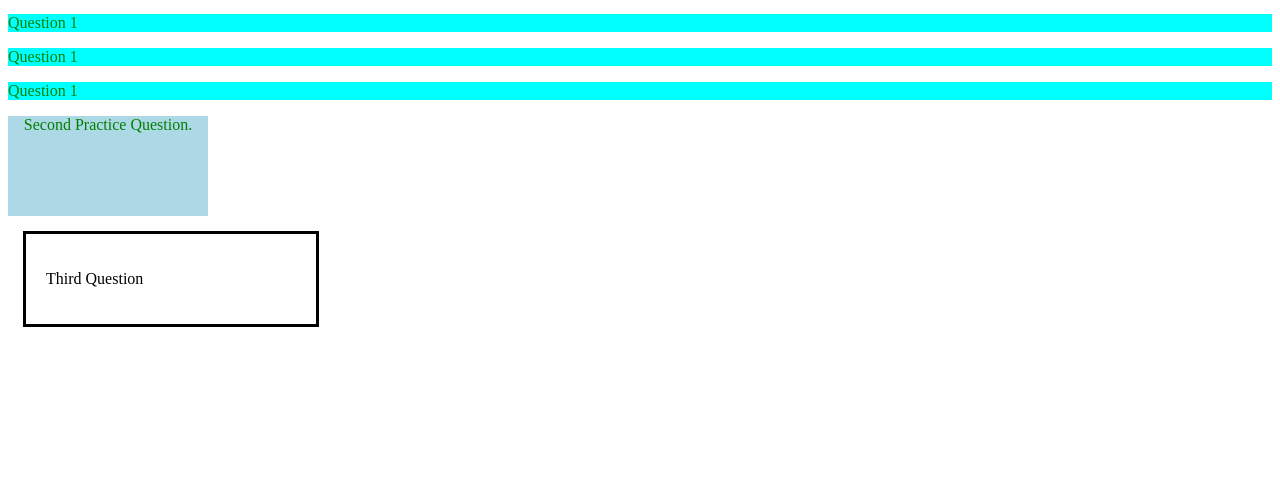
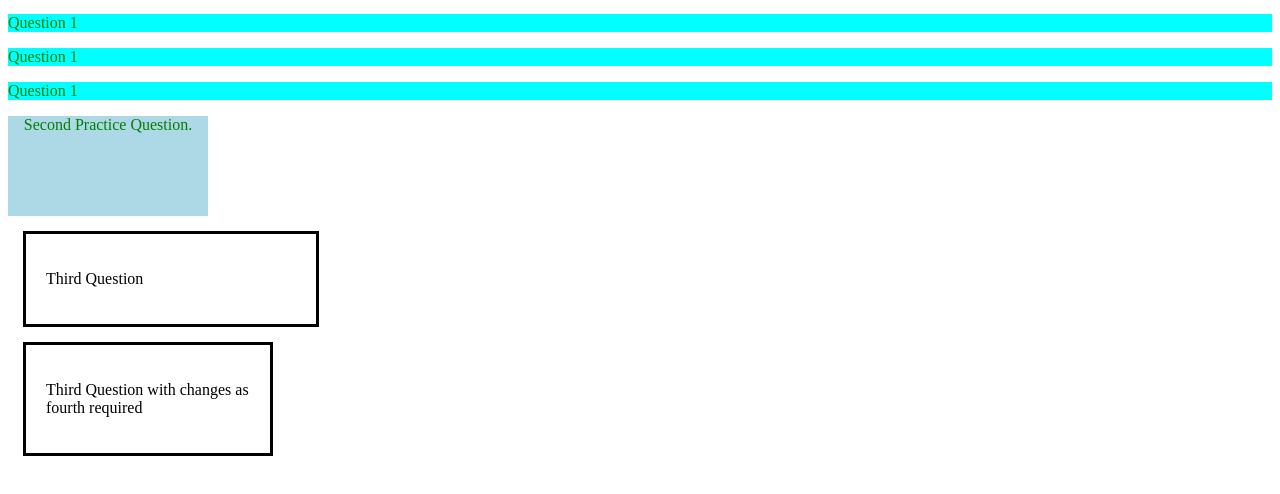
Before and after one commit to Vikash-Attrish/CSS-Question-Practice, a website: page index.html in a window 1280 px wide. Shown: the part 118-612 px from the top of the page. Drawn offline with Linux system fonts and the light colour scheme.

Commit message:
Fix Box Size Using Box -sizing

```diff
--- a/index.html
+++ b/index.html
@@ -51,6 +51,12 @@
         <p>Third Question</p>
       </div>
     </section>
+    <section>
+      <!-- Fix Box Size Using box-sizing -->
+      <div style="width: 250px;padding: 20px;border: 3px solid black;margin: 15px;box-sizing: border-box">
+        <p>Third Question with changes as fourth required</p>
+      </div>
+    </section>
   </main>
 </body>
 </html>
```
